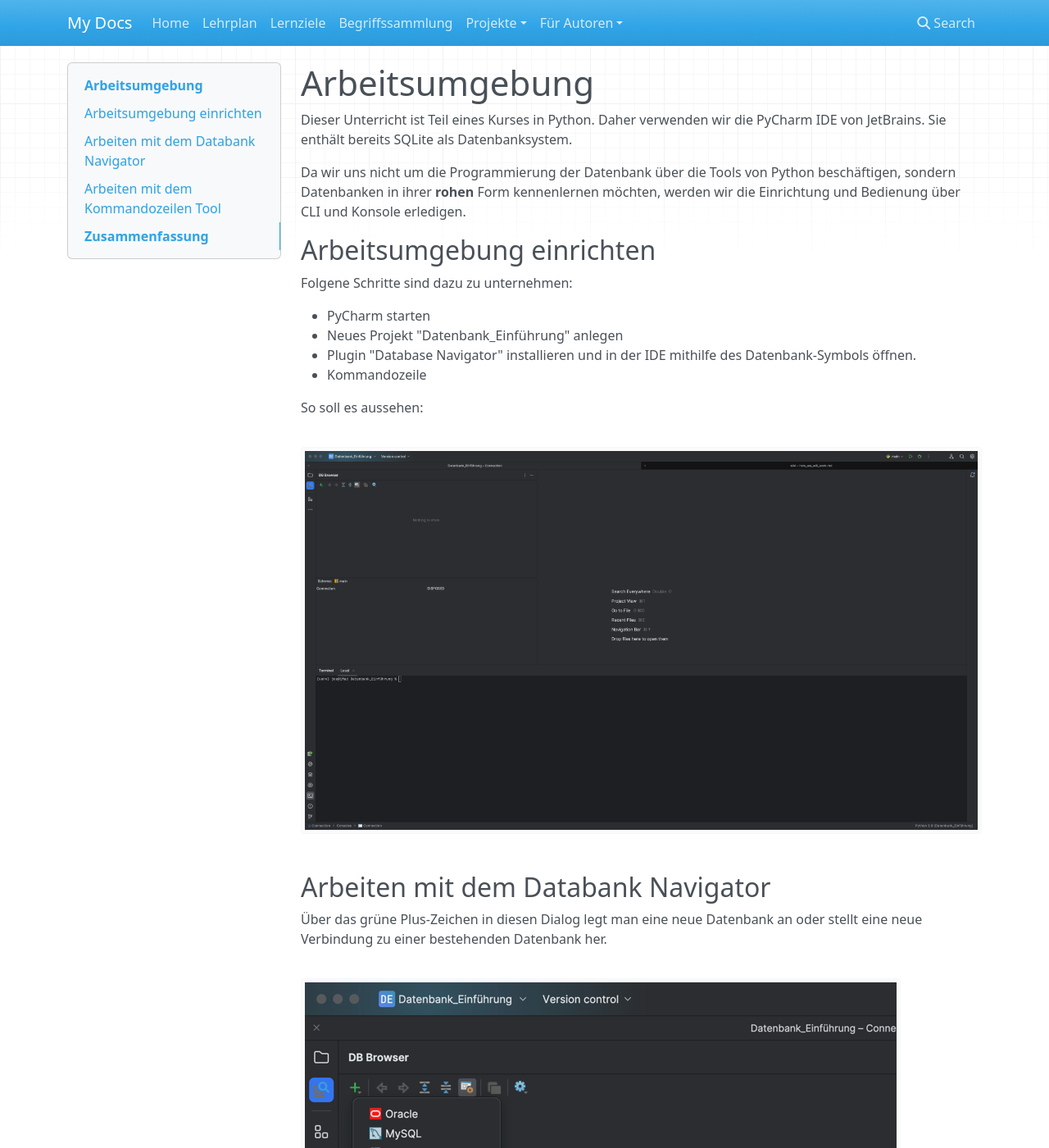
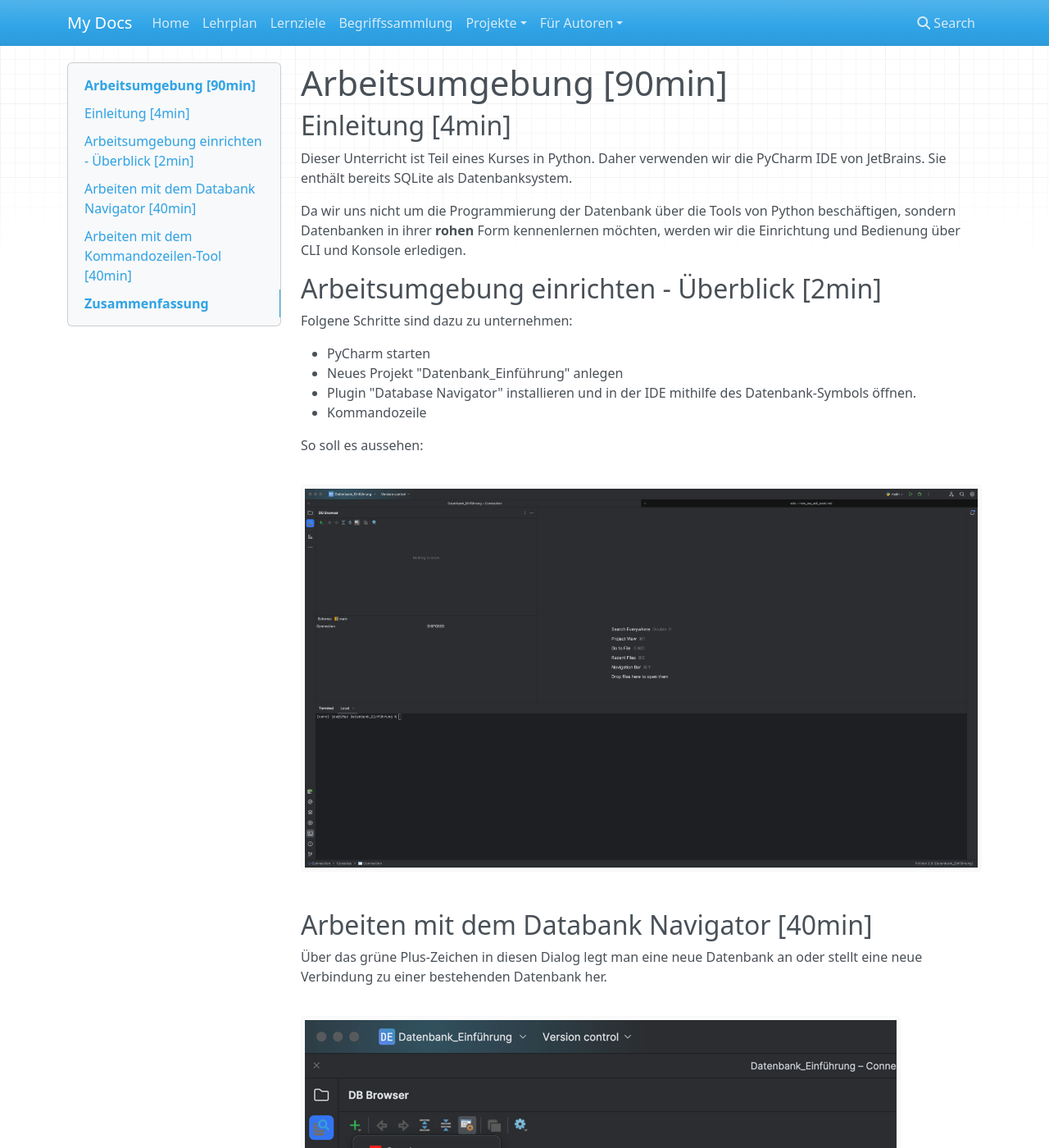
Before and after one commit to kevinsuelzle/Python_Wiki, an MkDocs documentation site: the page built from docs/lehrplan/datenbanken/how_we_will_work.md, in a window 1280 px wide and 1400 px high. Shown: the whole window at 82% size. Built offline with MkDocs 1.6.1, drawn with Linux system fonts in a browser that asks for light colours; nearby versions of some CDN libraries; some of the changed text lies outside the part shown.

Commit message:
Abschnitt Noramlisierung begonnen. Planung hinzugefügt.

```diff
--- a/docs/lehrplan/datenbanken/how_we_will_work.md
+++ b/docs/lehrplan/datenbanken/how_we_will_work.md
@@ -1,4 +1,6 @@
-# Arbeitsumgebung
+# Arbeitsumgebung [90min]
+
+## Einleitung [4min]
 
 Dieser Unterricht ist Teil eines Kurses in Python. Daher verwenden wir die PyCharm IDE von JetBrains.
 Sie enthält bereits SQLite als Datenbanksystem.
@@ -7,7 +9,7 @@
 Datenbanken in ihrer **rohen** Form kennenlernen möchten, werden wir die Einrichtung und Bedienung
 über CLI und Konsole erledigen.
 
-## Arbeitsumgebung einrichten
+## Arbeitsumgebung einrichten - Überblick [2min]
 
 Folgene Schritte sind dazu zu unternehmen:
 
@@ -20,7 +22,7 @@
 
 ![Frische Arbeitsumgebung](img_15.png)
 
-## Arbeiten mit dem Databank Navigator
+## Arbeiten mit dem Databank Navigator [40min]
 
 Über das grüne Plus-Zeichen in diesen Dialog legt man eine neue Datenbank an oder stellt eine neue Verbindung zu einer
 bestehenden Datenbank her.
@@ -62,7 +64,7 @@
 
 Die Datenbank selbst bleibt im Verzeichnis bestehen.
 
-## Arbeiten mit dem Kommandozeilen Tool
+## Arbeiten mit dem Kommandozeilen-Tool [40min]
 
 ### Kommandozeilen-Tool = Command Line Interface = CLI
 
```
Also changed, not shown: docs/lehrplan/datenbanken/sql_types.md (+1 -1 lines), docs/lehrplan/datenbanken/normalization.md (added), 1 other file.
